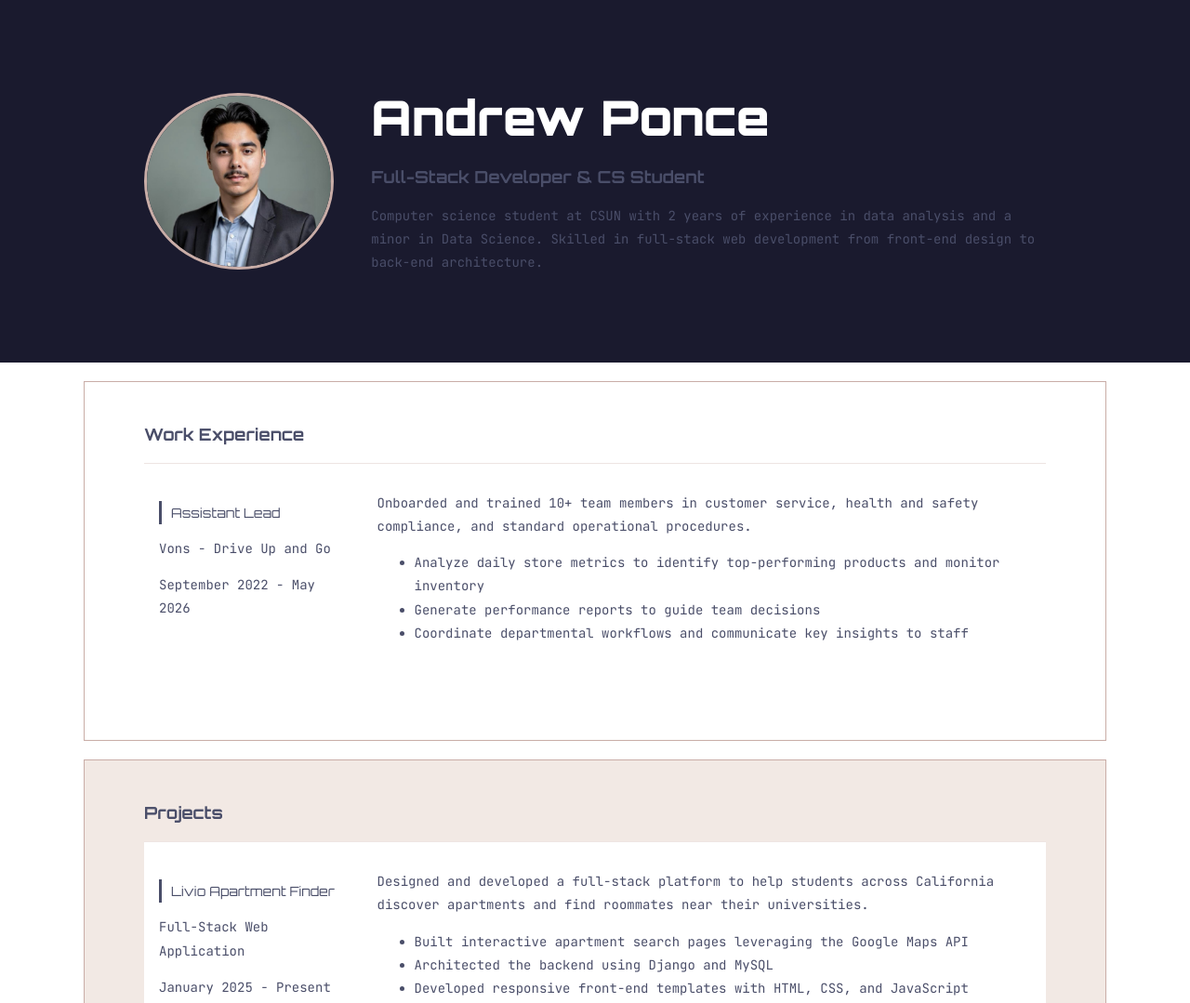
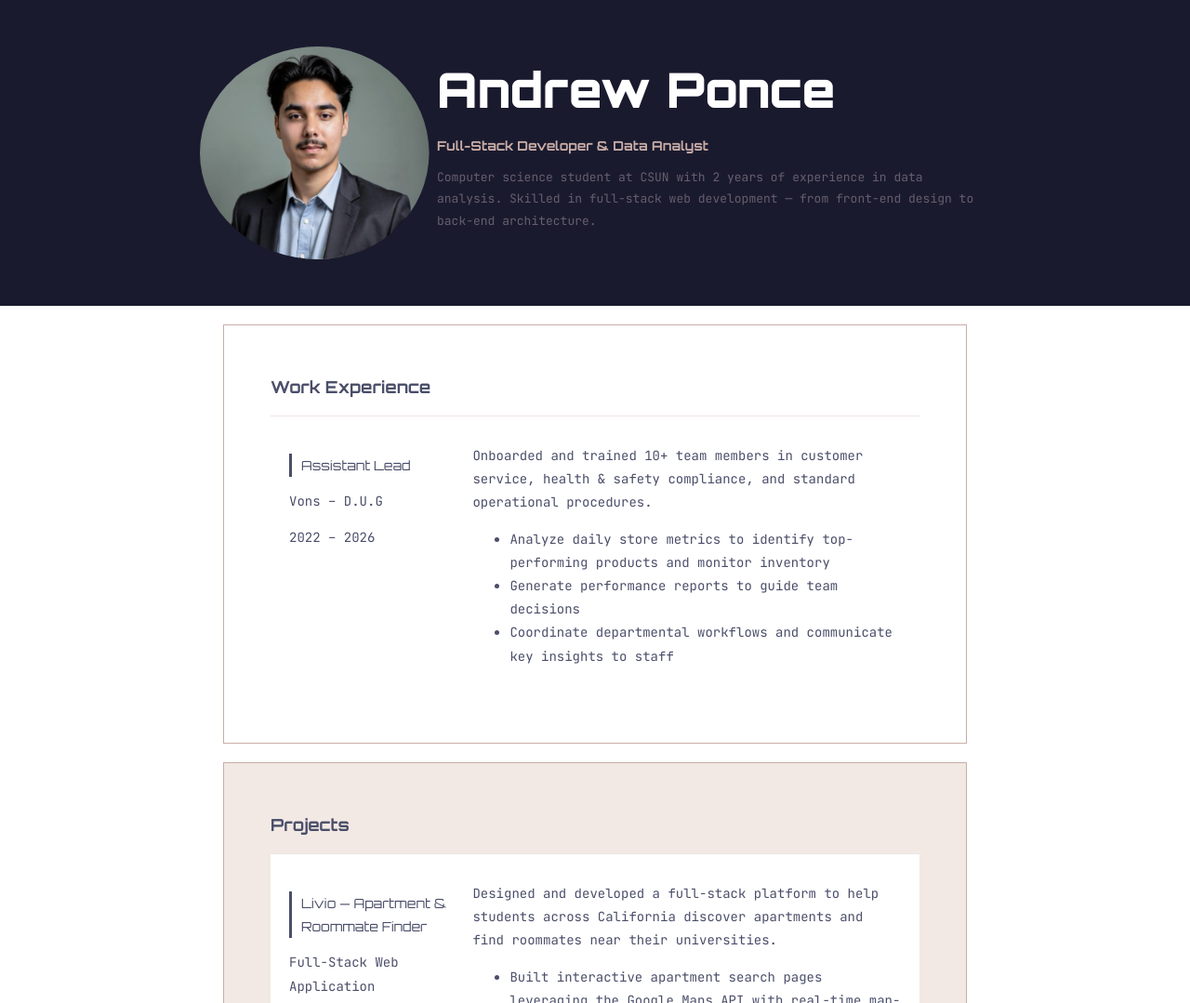
Before and after one commit to AndyP0nce/comp484_hw7, a plain HTML site: page index.html in a window 1280 px wide. Shown: the top 1079 px of the page at 93% size. Drawn offline with Linux system fonts and the light colour scheme.

Commit message:
corrected changed

```diff
--- a/css/styles.css
+++ b/css/styles.css
@@ -1,4 +1,5 @@
-/* HW7 step 5: box model fix - padding/border included in width, not added on top */
+/* Step 5: Box Model Fix — applied globally to every element
+------------------------------------*/
 *, *::before, *::after {
     box-sizing: border-box;
 }
@@ -20,6 +21,7 @@
     font-family: 'JetBrains Mono', monospace;
     font-size: 14px;
     line-height: 1.8;
+    /* Step 3d: margin set to 0 to remove the default white border around the page */
     margin: 0;
     padding: 0;
 }
@@ -32,7 +34,7 @@
     margin: 0 0 6px 0;
 }
 
-/* HW7 step 3c: margin-top 0 removes extra space at top of each section */
+/* Step 3c: margin-top set to 0 to remove extra space above h2, keeping padding consistent */
 h2 {
     font-family: 'Orbitron', monospace;
     font-size: 18px;
@@ -44,7 +46,7 @@
 h3 {
     font-family: 'Orbitron', monospace;
     font-size: 14px;
-    font-weight: 400;
+    font-weight: 500;
     color: #4a4e69;
     border-left: 3px solid #4a4e69;
     padding-left: 10px;
@@ -64,85 +66,31 @@
     text-decoration: none;
 }
 
-img {
-    border-radius: 50%;
-    border: 3px solid #c9ada7;
-    object-fit: cover;
+
+/* Content Wrap
+------------------------------------*/
+/* Step 1b: content-wrap added to global section for reuse across all page sections */
+/* Step 1d: switched from width to max-width for flexibility */
+/* Step 3a: padding: 50px added so all sections share consistent spacing */
+/* Step 4f: overflow: hidden added to clear floated children inside the wrapper */
+.content-wrap {
+    max-width: 950px;
+    margin: 0 auto;
+    padding: 50px;
+    overflow: hidden;
 }
 
 
-/* HW7 step 1b and 2d: content-wrap centers content with max-width, reused across all sections */
-.content-wrap {
-    max-width: 1050px;
-    margin: 0 auto;
-    padding: 40px;
-    overflow: hidden;
+/* Header & Footer
+------------------------------------*/
+header {
+    background-color: #1a1a2e;
 }
 
-/* HW7 step 6d: column-narrow floats left for image/meta side */
-.column-narrow {
-    width: 25%;
-    float: left;
-    padding-right: 3%;
-    min-height: 175px;
-}
-
-/* HW7 step 6e: column-wide floats left for description side */
-.column-wide {
-    width: 75%;
-    float: left;
-    min-height: 225px;
-}
-
-
-
-/* HW7 step 4b+4c: profile-img sets circular shape. float+margin handled by column-narrow */
-.profile-img {
-    width: 190px;
-    height: 190px;
-    border-radius: 50%;
-    border: 3px solid #c9ada7;
-    object-fit: cover;
-    display: block;
-    flex-shrink: 0;
-}
-
-/* Header & Footer
-------------------------------------*/
-
-/* HW7 step 4d: removes margin between name and tagline in header */
+/* Step 4d: margin: 0 on header h1 and h2 to tighten up spacing between name and tagline */
 header h1,
 header h2 {
     margin: 0;
-}
-
-/* override float columns in header - use flexbox so pfp stays a fixed size */
-header .column-narrow {
-    width: auto;
-    float: none;
-    padding-right: 0;
-    margin-right: 40px;
-    min-height: auto;
-    flex-shrink: 0;
-}
-
-header .column-wide {
-    width: auto;
-    float: none;
-    min-height: auto;
-    flex: 1;
-}
-
-header .content-wrap {
-    display: flex;
-    align-items: center;
-}
-
-header {
-    background-color: #1a1a2e;
-    padding: 40px 60px;
-    display: flex;
-    align-items: center;
 }
 
 header .header-text h2 {
@@ -157,10 +105,9 @@
     margin: 0;
 }
 
-/* HW7 step 3e: text-align center so all footer child elements are centered */
+/* Step 3e: text-align: center added so footer content and child elements are centered */
 footer {
     background-color: #1a1a2e;
-    padding: 0;
     text-align: center;
 }
 
@@ -175,14 +122,13 @@
     padding: 0 18px;
 }
 
-
-
-
-/* HW7 step 3g: targets only links inside contact-info, adds padding and inline-block */
+/* Step 3g: descendant selector targets only links inside .contact-info
+            padding and inline-block allow side-by-side layout with proper spacing */
 .contact-info a {
     padding: 10px;
     display: inline-block;
 }
+
 
 /* Work Experience
 ------------------------------------*/
@@ -190,7 +136,7 @@
     background-color: #ffffff;
     border: 1px solid #c9ada7;
     margin: 20px auto;
-    max-width: 1100px;
+    max-width: 800px;
 }
 
 /* Projects */
@@ -198,7 +144,7 @@
     background-color: #f2e9e4;
     border: 1px solid #c9ada7;
     margin: 20px auto;
-    max-width: 1100px;
+    max-width: 800px;
 }
 
 /* Education */
@@ -206,14 +152,14 @@
     background-color: #ffffff;
     border: 1px solid #c9ada7;
     margin: 20px auto;
-    max-width: 1100px;
+    max-width: 800px;
 }
 
 
 /* Job alternating rows
 ------------------------------------*/
 .job {
-    padding: 16px;
+    padding: 16px 20px;
     border-top: 1px solid #c9ada750;
     overflow: hidden;
 }
@@ -227,7 +173,39 @@
 }
 
 
-/* animation
+/* Profile Image
+------------------------------------*/
+/* Step 4b: profile-img class added to target only the header image */
+/* Step 4c: border-radius: 50% makes the image circular */
+/* Step 4f: width, float, and margin-right removed from here; now handled by .column-narrow */
+.profile-img {
+    border-radius: 50%;
+    width: 200px;
+    object-fit: cover;
+}
+
+
+/* Columns
+------------------------------------*/
+/* Step 6a: reusable column classes for two-column layout in header and work sections */
+/* Step 6d: column-narrow styles — width 30%, float left, padding-right, min-height */
+/* Note: padding-right changed from 3% to 1% for custom spacing — per student preference */
+.column-narrow {
+    width: 30%;
+    float: left;
+    padding-right: 1%;
+    min-height: 175px;
+}
+
+/* Step 6e: column-wide styles — width 70%, float left, min-height */
+.column-wide {
+    width: 70%;
+    float: left;
+    min-height: 225px;
+}
+
+
+/* Animation
 ------------------------------------*/
 .slide_left {
     opacity: 0;
--- a/index.html
+++ b/index.html
@@ -17,15 +17,18 @@
 
     <!-- // Intro -->
     <header>
-        <!-- HW7 step 1a: content-wrap added inside header to keep content from spanning full width -->
+        <!-- Step 1a: content-wrap added inside header, enclosing all header content -->
         <div class="content-wrap">
-            <!-- HW7 step 6b and 4b: profile-img class added, column-narrow class added to img -->
-            <img src="images/pfp.png" alt="Andrew Ponce" class="profile-img column-narrow">
-            <!-- HW7 step 6c: column-wide div wraps h1, h2, and p -->
-            <div class="column-wide">
+            <!-- Step 6b: column-narrow class added to img tag -->
+            <!-- Step 4b: profile-img class added to img tag -->
+            <!-- Step 4f: float and width moved to column-narrow; keeping border-radius in CSS -->
+            <img class="profile-img column-narrow" src="images/pfp.png" alt="Andrew Ponce">
+
+            <!-- Step 6c: column-wide div wrapping h1, h2, and p in header -->
+            <div class="column-wide header-text">
                 <h1>Andrew Ponce</h1>
-                <h2>Full-Stack Developer &amp; CS Student</h2>
-                <p>Computer science student at CSUN with 2 years of experience in data analysis and a minor in Data Science. Skilled in full-stack web development from front-end design to back-end architecture.</p>
+                <h2>Full-Stack Developer & Data Analyst</h2>
+                <p>Computer science student at CSUN with 2 years of experience in data analysis. Skilled in full-stack web development — from front-end design to back-end architecture.</p>
             </div>
         </div>
     </header>
@@ -34,20 +37,20 @@
 
         <!-- // Work Experience -->
         <section class="slide_left">
-            <!-- HW7 step 2a: content-wrap added inside section -->
+            <!-- Step 2a: content-wrap added in work section, right after section tag -->
             <div class="content-wrap">
                 <h2>Work Experience</h2>
 
                 <div class="job job_light">
-                    <!-- HW7 step 6g: column-narrow wraps job title, company, date -->
+                    <!-- Step 6g-i: column-narrow wrapping job title, company, and date -->
                     <div class="column-narrow">
                         <h3>Assistant Lead</h3>
-                        <p>Vons - Drive Up and Go</p>
-                        <p>September 2022 - May 2026</p>
+                        <p>Vons – D.U.G</p>
+                        <p> 2022 – 2026</p>
                     </div>
-                    <!-- HW7 step 6g: column-wide wraps job summary and list -->
+                    <!-- Step 6g-ii: column-wide wrapping job summary and list -->
                     <div class="column-wide">
-                        <p>Onboarded and trained 10+ team members in customer service, health and safety compliance, and standard operational procedures.</p>
+                        <p>Onboarded and trained 10+ team members in customer service, health & safety compliance, and standard operational procedures.</p>
                         <ul>
                             <li>Analyze daily store metrics to identify top-performing products and monitor inventory</li>
                             <li>Generate performance reports to guide team decisions</li>
@@ -62,21 +65,21 @@
 
         <!-- // Projects -->
         <section class="slide_right">
-            <!-- HW7 step 2a: content-wrap added inside section -->
+            <!-- Step 2a: content-wrap added in projects section -->
             <div class="content-wrap">
                 <h2>Projects</h2>
 
                 <div class="job job_light">
                     <div class="column-narrow">
-                        <h3>Livio Apartment Finder</h3>
+                        <h3>Livio — Apartment & Roommate Finder</h3>
                         <p>Full-Stack Web Application</p>
-                        <p>January 2025 - Present</p>
+                        <p>2025 - present</p>
                     </div>
                     <div class="column-wide">
                         <p>Designed and developed a full-stack platform to help students across California discover apartments and find roommates near their universities.</p>
                         <ul>
-                            <li>Built interactive apartment search pages leveraging the Google Maps API</li>
-                            <li>Architected the backend using Django and MySQL</li>
+                            <li>Built interactive apartment search pages leveraging the Google Maps API with real-time map-based filtering</li>
+                            <li>Architected the backend using Django and MySQL, implementing user authentication and dynamic search functionality</li>
                             <li>Developed responsive front-end templates with HTML, CSS, and JavaScript</li>
                         </ul>
                     </div>
@@ -86,12 +89,12 @@
                     <div class="column-narrow">
                         <h3>Hotel Website</h3>
                         <p>Full-Stack Web Application</p>
-                        <p>February 2025 - June 2025</p>
+                        <p>2025</p>
                     </div>
                     <div class="column-wide">
                         <p>Contributed to both frontend and backend development of a hotel management website.</p>
                         <ul>
-                            <li>Designed and implemented the hotel food menu system</li>
+                            <li>Designed and implemented the hotel's food menu system</li>
                             <li>Built appointment and reservation module on the backend</li>
                         </ul>
                     </div>
@@ -101,6 +104,7 @@
                     <div class="column-narrow">
                         <h3>Omaha Poker Game</h3>
                         <p>Java Application</p>
+                        <p>2023</p>
                     </div>
                     <div class="column-wide">
                         <p>Developed a fully functional Omaha Poker game in Java, applying advanced data structures and algorithms to manage game state, hand evaluation, and player logic.</p>
@@ -111,6 +115,7 @@
                     <div class="column-narrow">
                         <h3>Employee Attrition Analysis</h3>
                         <p>Data Mining Project</p>
+                        <p>2025</p>
                     </div>
                     <div class="column-wide">
                         <p>Analyzed the IBM HR Analytics dataset using Python to identify which job fields experience the highest employee attrition rates.</p>
@@ -127,6 +132,7 @@
 
         <!-- // Education -->
         <section class="slide_left">
+            <!-- Step 2b: content-wrap added in education section -->
             <div class="content-wrap">
                 <h2>Education</h2>
 
@@ -138,8 +144,9 @@
                 </div>
 
                 <div class="job job_alt">
-                    <h3>High School Diploma — Hawthorne Math and Science Academy</h3>
-                    <p>GPA: 3.5 | June 2022</p>
+                    <h3>Certificate</h3>
+                    <p>Google Data Analytics Certificate</p>
+                    <p>IN PROGRESS</p>
                 </div>
 
             </div>
@@ -149,16 +156,16 @@
 
     <!-- // Footer & contact info -->
     <footer>
-        <!-- HW7 step 2b: content-wrap added inside footer -->
+        <!-- Step 2b: content-wrap added in footer section -->
         <div class="content-wrap">
             <h1>Let's Keep in Touch!</h1>
-            <!-- HW7 step 3f: contact-info class added to the div wrapping links -->
+            <!-- Step 3f: contact-info div wrapping all anchor tags -->
             <div class="contact-info">
-                <a href="mailto:andyponce654@gmail.com">Gmail</a>
-                <a href="https://www.linkedin.com/in/andrew-ponce-629717243/" target="_blank">LinkedIn</a>
+                <a href="mailto:andyponce654@gmail.com">gmail</a>
+                <a href="https://www.linkedin.com/in/andyponce/" target="_blank">LinkedIn</a>
                 <a href="https://github.com/AndyP0nce" target="_blank">GitHub</a>
             </div>
-            <p>Copyright 2025 by Andrew Ponce</p>
+            <p>Copyright 2026 by Andrew Ponce</p>
         </div>
     </footer>
 
@@ -166,12 +173,12 @@
         const observer = new IntersectionObserver((entries) => {
             entries.forEach(entry => {
                 if (entry.isIntersecting) {
-                    entry.target.classList.add("visible");
+                    entry.target.classList.add('visible');
                 }
             });
         }, { threshold: 0.1 });
 
-        document.querySelectorAll(".slide_left, .slide_right").forEach(el => observer.observe(el));
+        document.querySelectorAll('.slide_left, .slide_right').forEach(el => observer.observe(el));
     </script>
 
 </body>
```
